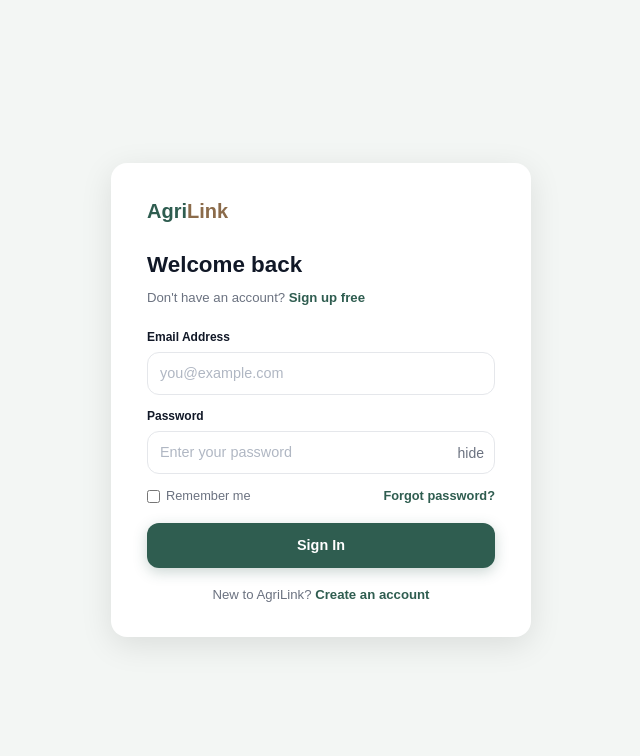
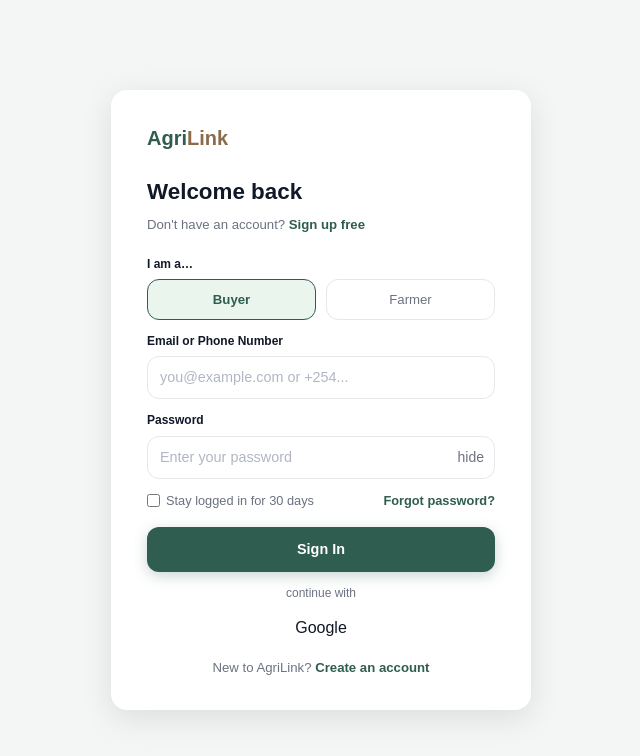
Before and after one commit to michaelkyalo/tech-link-frontend, a React (Vite) app: page /login in a window 1280 px wide. Shown: the top 756 px of the page, without its empty margins (319-959 px from the left). Built offline with nearby package versions, Linux system fonts and the light colour scheme.

Commit message:
Refactor: enhance Login component with role selection and update input fields for better clarity

```diff
--- a/src/pages/auth/Login.jsx
+++ b/src/pages/auth/Login.jsx
@@ -3,7 +3,7 @@ import { Link, useNavigate } from "react-router-dom";
 
 const Login = () => {
   const navigate = useNavigate();
-  const [form, setForm] = useState({ email: "", password: "" });
+  const [form, setForm] = useState({ email: "", password: "", role: "buyer" });
   const [showPassword, setShowPassword] = useState(false);
 
   const handleChange = (e) =>
@@ -11,7 +11,7 @@ const Login = () => {
 
   const handleSubmit = (e) => {
     e.preventDefault();
-
+    // include form.role in login logic
   };
 
   return (
@@ -27,15 +27,35 @@ const Login = () => {
           Don't have an account? <Link to="/register">Sign up free</Link>
         </p>
 
+        <div className="auth-field">
+          <label className="auth-label">I am a…</label>
+          <div className="auth-role-row">
+            <button
+              type="button"
+              className={`auth-role-btn ${form.role === 'buyer' ? 'active' : ''}`}
+              onClick={() => setForm({ ...form, role: 'buyer' })}
+            >
+              Buyer
+            </button>
+            <button
+              type="button"
+              className={`auth-role-btn ${form.role === 'farmer' ? 'active' : ''}`}
+              onClick={() => setForm({ ...form, role: 'farmer' })}
+            >
+              Farmer
+            </button>
+          </div>
+        </div>
+
         <form onSubmit={handleSubmit}>
 
           <div className="auth-field">
-            <label className="auth-label">Email Address</label>
+            <label className="auth-label">Email or Phone Number</label>
             <input
               className="auth-input"
-              type="email"
+              type="text"
               name="email"
-              placeholder="you@example.com"
+              placeholder="you@example.com or +254..."
               value={form.email}
               onChange={handleChange}
               required
@@ -67,7 +87,7 @@ const Login = () => {
 
           <div className="auth-options">
             <label className="auth-remember">
-              <input type="checkbox" /> Remember me
+              <input type="checkbox" /> Stay logged in for 30 days
             </label>
             <a href="#" className="auth-forgot">Forgot password?</a>
           </div>
@@ -75,6 +95,12 @@ const Login = () => {
           <button type="submit" className="auth-btn">Sign In</button>
 
         </form>
+
+        <div className="auth-divider" style={{margin: '12px 0', textAlign: 'center', color: 'var(--color-text-muted)', fontSize: '0.75rem'}}>continue with</div>
+
+        <div style={{ display: 'flex', justifyContent: 'center' }}>
+          <button type="button" className="auth-social-btn" style={{ width: '200px' }}>Google</button>
+        </div>
 
         <p className="auth-footer">
           New to AgriLink? <Link to="/register">Create an account</Link>
```
